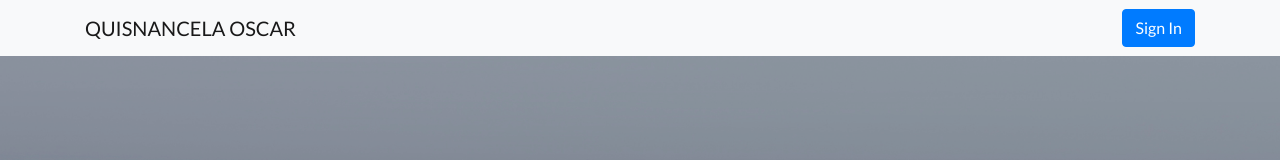
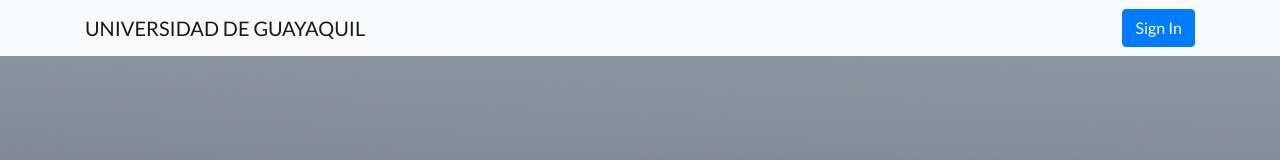
Before and after one commit to Oscar9922/Pagina-web, a website: page index.html in a window 1280 px wide. Shown: the top 160 px of the page. Drawn offline with Linux system fonts and the light colour scheme.

Commit message:
Update index.html

```diff
--- a/index.html
+++ b/index.html
@@ -28,7 +28,7 @@
   <!-- Navigation -->
   <nav class="navbar navbar-light bg-light static-top">
     <div class="container">
-      <a class="navbar-brand" href="#">QUISNANCELA OSCAR</a>
+      <a class="navbar-brand" href="#">UNIVERSIDAD DE GUAYAQUIL</a>
       <a class="btn btn-primary" href="#">Sign In</a>
     </div>
   </nav>
```
